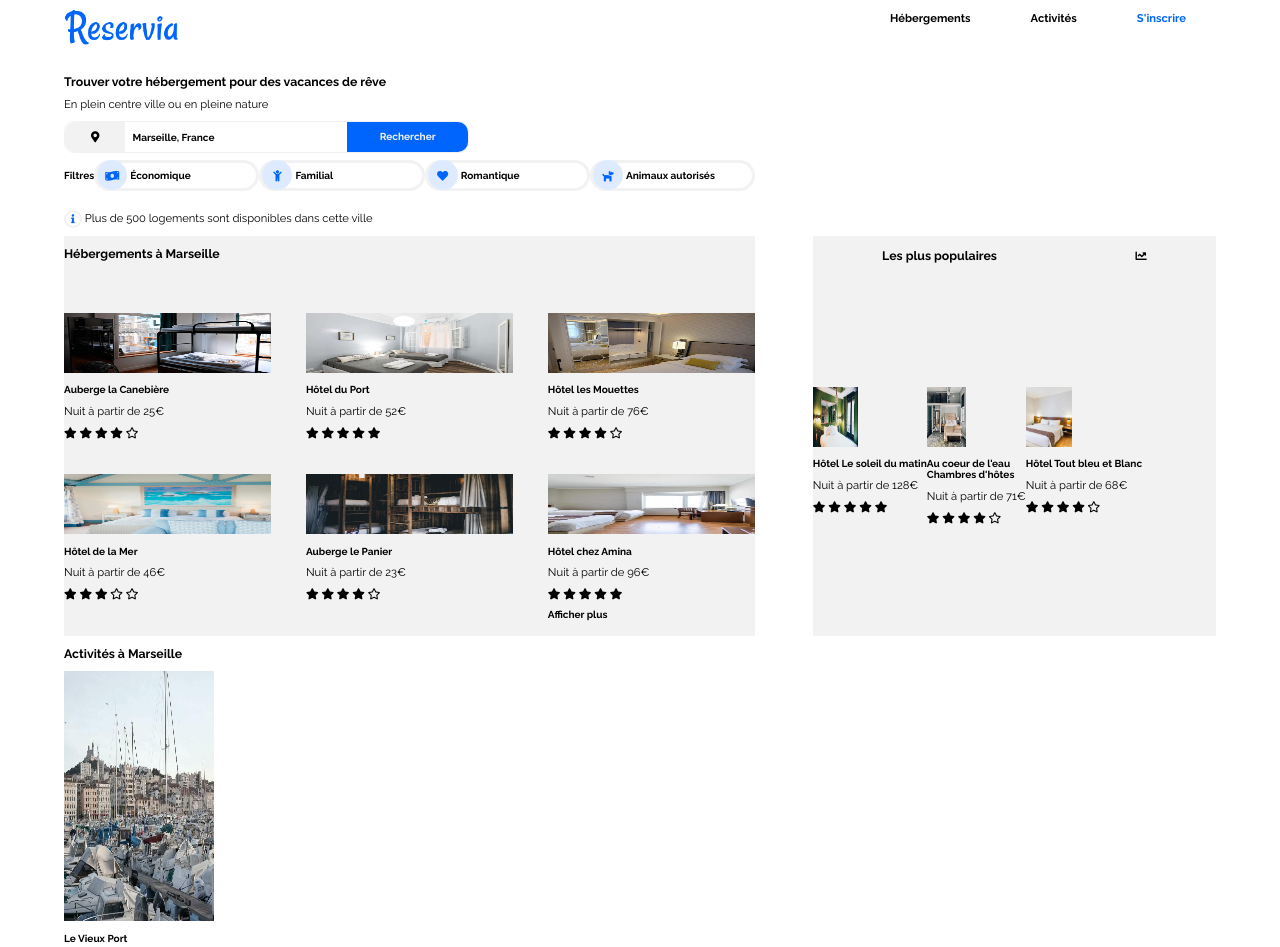
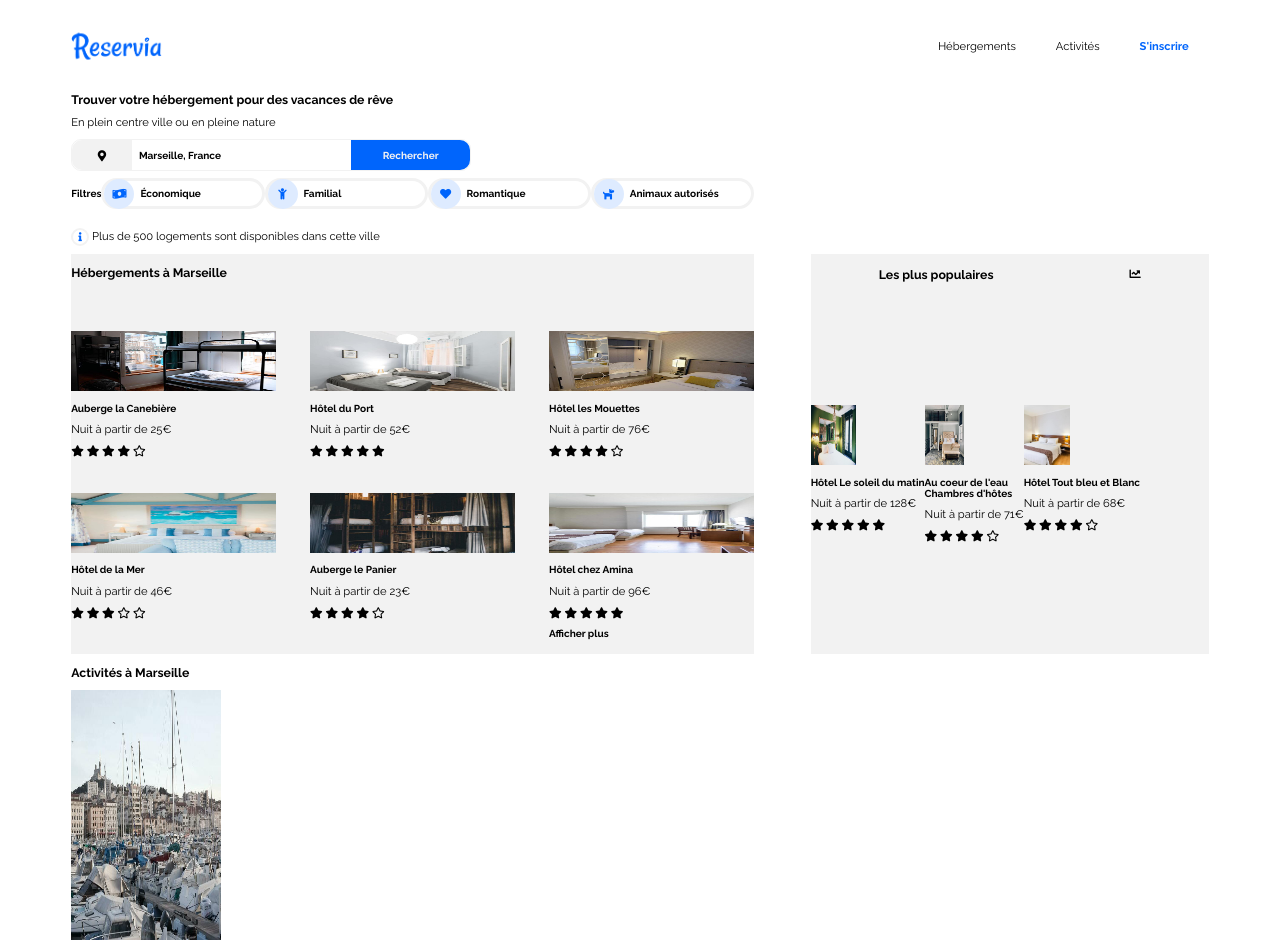
Before and after one commit to ElodieC5/ElodieCivera_2_06052021, a plain HTML site: page index.html in a window 1280 px wide. Shown: the top 947 px of the page. Drawn offline with Linux system fonts and the light colour scheme.

Commit message:
few improvements on header and footer
margin in main vs body
issues fixed on nav
rename class and id for SEO

```diff
--- a/index.html
+++ b/index.html
@@ -1,5 +1,5 @@
 <!DOCTYPE html>
-<!--web page for the Reservia's project-->
+<!--Web page for the Reservia's project-->
 <html>
 
 <head>
@@ -7,7 +7,7 @@
     <meta name="viewport" content="width=device-width" />
     <!--to always adjust to device screen size-->
     <link rel="preconnect" href="https://fonts.gstatic.com">
-    <!--lines 8 & 9 to connect to Google fonts-->
+    <!--lines 9 & 10 to connect to Google fonts-->
     <link href="https://fonts.googleapis.com/css2?family=Raleway:wght@400;700&display=swap" rel="stylesheet">
     <link rel="stylesheet" href="./css/all.css">
     <!--icons dowloaded locally. see css/ & webfonts/-->
@@ -21,14 +21,14 @@
         <img src="images/logo/Reservia@3x.png" alt="logo_reservia" />
         <nav>
             <ul>
-                <li><a href="#accomodation">Hébergements</a></li>
-                <li><a href="#activity1">Activités</a></li>
-                <li><strong>S'inscrire</strong></li>
+                <li><a href="hebergements">Hébergements</a></li>
+                <li><a href="#activites-11">Activités</a></li>
+                <li><a href="xxx" title="Vous ne le regretterez pas !"><strong>S'inscrire</strong></a></li>
             </ul>
         </nav>
     </header>
     <main>
-        <section id="search">
+        <section id="recherche">
             <h1>Trouver votre hébergement pour des vacances de rêve</h1>
             <p>En plein centre ville ou en pleine nature</p>
             <form method:"post" action:"traitement.php">
@@ -38,21 +38,21 @@
                 <div id="isea"><i class="fas fa-search"></i></div>
             </form>
         </section>
-        <section id="filters">
+        <section id="filtres">
             <h2>Filtres</h2>
-            <div class="filter">
+            <div class="filtre">
                 <i class="fas fa-money-bill-wave"></i>
                 <input type="button" value="Économique" />
             </div>
-            <div class="filter">
+            <div class="filtre">
                 <i class="fas fa-child"></i>
                 <input type="button" value="Familial" />
             </div>
-            <div class="filter">
+            <div class="filtre">
                 <i class="fas fa-heart"></i>
                 <input type="button" value="Romantique" />
             </div>
-            <div class="filter">
+            <div class="filtre">
                 <i class="fas fa-dog"></i>
                 <input type="button" value="Animaux autorisés" />
             </div>
@@ -105,7 +105,7 @@
                     </div>
                 </article>
             </aside>
-            <div id="accomodation">
+            <div id="hebergements">
                 <h1>Hébergements à Marseille</h1>
                 <article>
                     <img src="./images/hebergements/4_small/marcus-loke-WQJvWU_HZFo-unsplash.jpg"
@@ -183,7 +183,7 @@
                 </article>
             </div>
         </section>
-        <section id="activity1">
+        <section id="activites-1">
             <h1>Activités à Marseille</h1>
             <article>
                 <img src="./images/activites/4_small/reno-laithienne-QUgJhdY5Fyk-unsplash.jpg" alt="Vieux Port">
@@ -199,7 +199,7 @@
             </article>
         </section>
         <!--2 sections d'activité car mise en page risque d'être problématique en desktop ?-->
-        <section id="activity2">
+        <section id="activites-2">
             <article>
                 <img src="./images/activites/4_small/kilyan-sockalingum-NR8-cBCN3aI-unsplash.jpg" alt="Parc Calanques">
                 <h2>Parc National des Calanques</h2>
--- a/style.css
+++ b/style.css
@@ -5,6 +5,8 @@
 body {
   font-family: "Raleway", sans-serif;
   font-size: 0.7em;
+}
+main {
   width: 90%;
   margin: auto;
   text-align: left;
@@ -25,36 +27,37 @@ header {
   display: flex;
   justify-content: space-between;
   align-items: flex-start;
-  margin-bottom: 20px;
+  width: 90%;
+  margin: 0px auto;
 }
 header img {
-  max-width: 10%;
+  max-width: 8%;
   align-self: center;
 }
 header ul {
   display: flex;
-  width: fit-content;
-  padding: 0;
   flex-flow: row nowrap;
   align-items: center;
 }
 header li {
-  margin: 0px 30px;
-  font-weight: bold;
+  padding: 20px; /*border far over the text - do not choose overline*/
+}
+header li:hover {
+  border-top: 2px #0065fc solid;
+  color: #0065fc;
 }
 header a {
   color: black;
-  text-decoration: none;
+  text-decoration: none; /*remove the link's underline*/
 }
 header a:hover {
   color: #0065fc;
-  text-decoration: overline;
 }
 strong {
   color: #0065fc;
   font-weight: bold;
 }
-#search h1,
+#recherche h1,
 p {
   margin: 8px 0px;
 }
@@ -112,7 +115,7 @@ form input {
 #isea {
   width: 5%;
 }
-#filters {
+#filtres {
   display: flex;
   flex-direction: row;
   justify-content: space-between;
@@ -120,7 +123,7 @@ form input {
   width: 60%;
   height: 25px;
 }
-.filter {
+.filtre {
   width: 70%;
   height: 25px;
   margin: 10px 0px;
@@ -130,7 +133,7 @@ form input {
   justify-content: flex-start;
   align-items: center;
 }
-.filter i {
+.filtre i {
   background-color: #deebff;
   color: #0065fc;
   font-size: 1em;
@@ -141,12 +144,11 @@ form input {
   justify-content: center;
   align-items: center;
 }
-.filter input {
+.filtre input {
   font-family: "Raleway", sans-serif;
   font-weight: bold;
   color: black;
   font-size: 0.9em;
-  padding: 3px;
   border: none;
   background-color: white;
 }
@@ -187,7 +189,7 @@ aside img {
   width: 40%;
   height: 60px;
 }
-#accomodation {
+#hebergements {
   width: 60%;
   height: 400px;
   display: flex;
@@ -195,42 +197,40 @@ aside img {
   align-items: flex-start;
   justify-content: space-between;
 }
-#accomodation h1 {
+#hebergements h1 {
   width: 100%;
   display: flex;
   justify-content: flex-start;
   align-items: center;
 }
-#accomodation article {
+#hebergements article {
   flex-flow: row wrap;
   width: 30%;
   height: 30%;
 }
-#accomodation img {
+#hebergements img {
   width: 100%;
   height: 60px;
 }
 aside,
 footer,
-#accomodation {
+#hebergements {
   background-color: #f2f2f2;
 }
-#activity1 img {
+#activites-1 img {
   width: 150px;
   height: 250px;
 }
-#activity2 img {
+#activites-2 img {
   width: 150px;
   height: 125px;
 }
 footer {
   display: flex;
   justify-content: flex-start;
-  text-align: start;
 }
 footer article {
-  width: 33%;
-  padding: 20px;
+  margin: 1% 5%;
 }
 @media screen and (min-width: 768px) {
   #isea {
```
